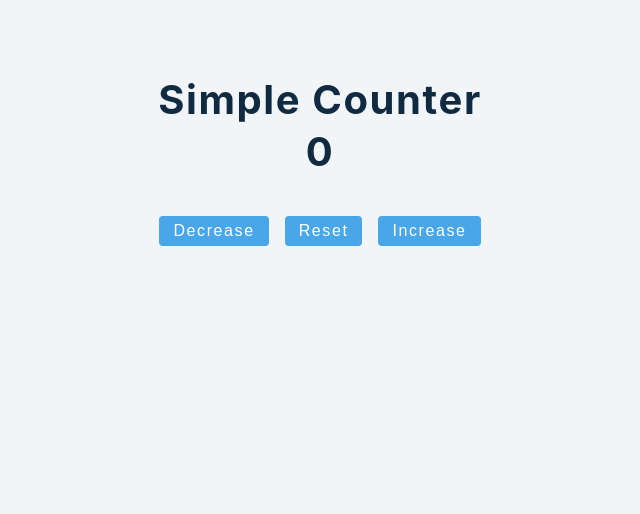
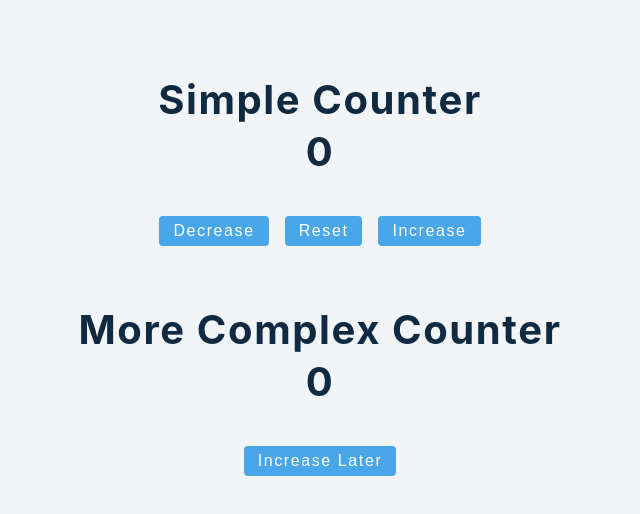
Before and after one commit to makawy7/react-advanced, a React (Create React App) app: page / in a window 1280 px wide. Shown: the top 514 px of the page, without its empty margins (320-960 px from the left). Built offline with nearby package versions, Linux system fonts and the light colour scheme.

Commit message:
setting useState value with function return

```diff
--- a/src/components/UseStateCounter.js
+++ b/src/components/UseStateCounter.js
@@ -2,8 +2,16 @@ import { useState } from "react";
 
 function UseStateCounter() {
   const [value, setValue] = useState(0);
+
+  const complexIncrease = () => {
+    setTimeout(() => {
+    //   setValue(value + 1);
+      setValue((prevState) => prevState + 1);
+    }, 2000);
+  };
   return (
     <>
+      <section style={{ margin: "4rem 0" }}>
         <h2>Simple Counter</h2>
         <h2>{value}</h2>
         <button onClick={() => setValue(value - 1)} className="btn">
@@ -15,6 +23,14 @@ function UseStateCounter() {
         <button onClick={() => setValue(value + 1)} className="btn">
           Increase
         </button>
+      </section>
+      <section style={{ margin: "4rem 0" }}>
+        <h2>More Complex Counter</h2>
+        <h2>{value}</h2>
+        <button onClick={complexIncrease} className="btn">
+          Increase later
+        </button>
+      </section>
     </>
   );
 }
```
Lines whose indentation alone changed are shown as unchanged.
